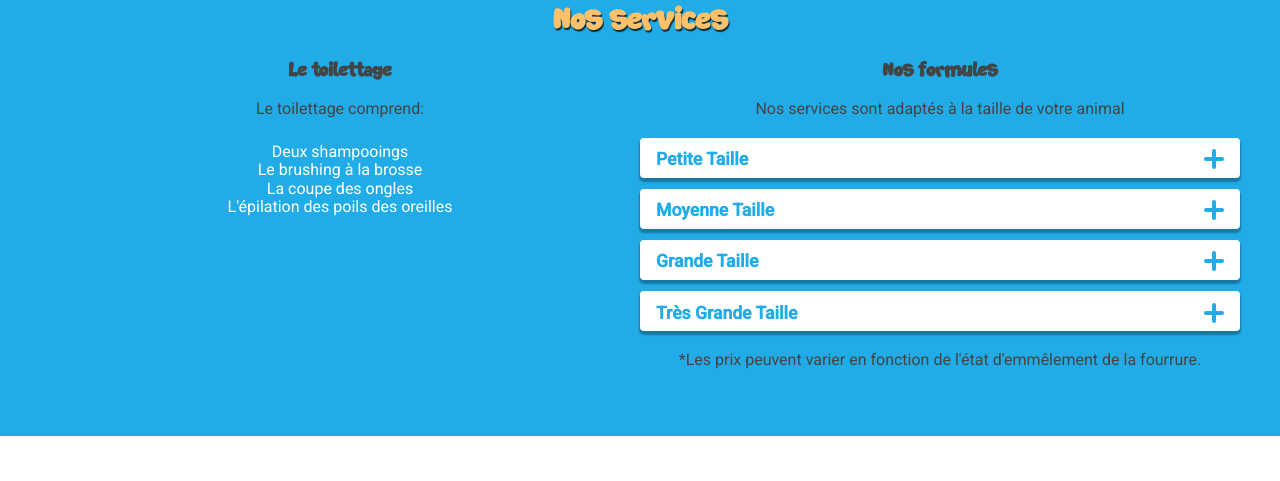
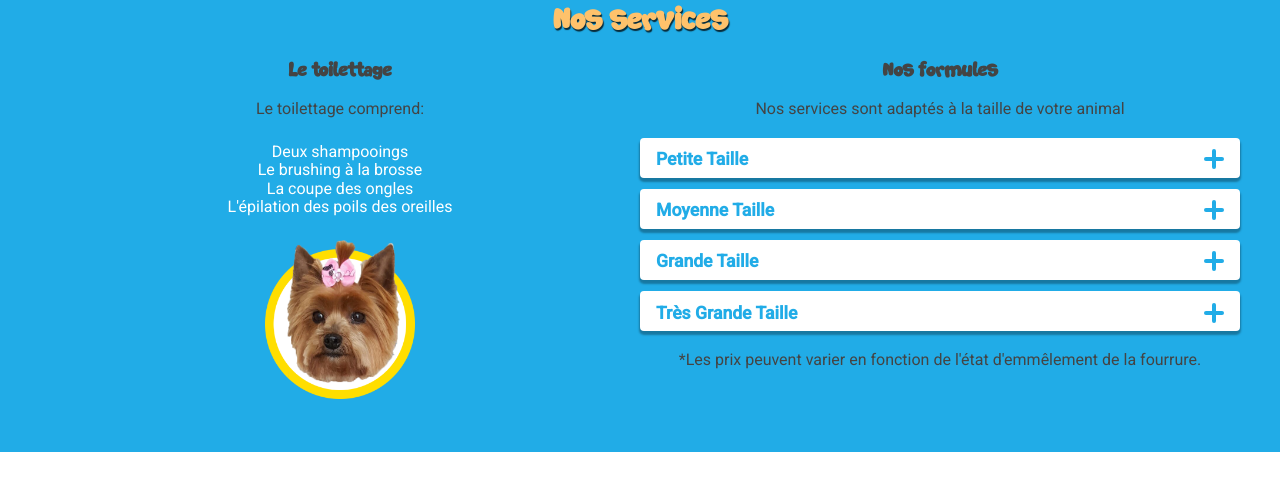
Before and after one commit to Borny/le_bon_ami, a website: page index.html in a window 1280 px wide. Shown: the part 1411-1892 px from the top of the page. Drawn offline with Linux system fonts and the light colour scheme; some packages are replaced by stand-ins of ours; files whose address does not match are found by name.

Commit message:
added img to index.html

```diff
--- a/index.html
+++ b/index.html
@@ -99,6 +99,10 @@
 						<li>La coupe des ongles</li>
 						<li>L'épilation des poils des oreilles</li>
 					</ul>
+
+					<div class="img_container">
+						<img src="img/png/after1.png">
+					</div>
 
 				</div>
 
@@ -231,7 +235,6 @@
 
 			</div>
 
-
 		</div>
 	</section>
 
@@ -353,8 +356,8 @@
 
 	</script>
 	<script async defer
-		src="https://maps.googleapis.com/maps/api/js?key= AIzaSyAn23a2WX-ZWjyFc-vCxaXxFQcBWuSfjPs &callback=initMap">
-	</script>
+	src="https://maps.googleapis.com/maps/api/js?key= AIzaSyAn23a2WX-ZWjyFc-vCxaXxFQcBWuSfjPs &callback=initMap">
+</script>
 
 </body>
 </html>
--- a/scss/style.scss
+++ b/scss/style.scss
@@ -165,6 +165,15 @@ img{
             margin: 1.5em auto;
             li{
                 color: $white;
+            }
+        }
+        .img_container{
+            display: block;
+            margin: 0 auto;
+            text-align: center;
+            max-width: 150px;
+            img{
+                display: inline-block;
             }
         }
     }
```
Also changed, not shown: css/style.css, 1 other file.
